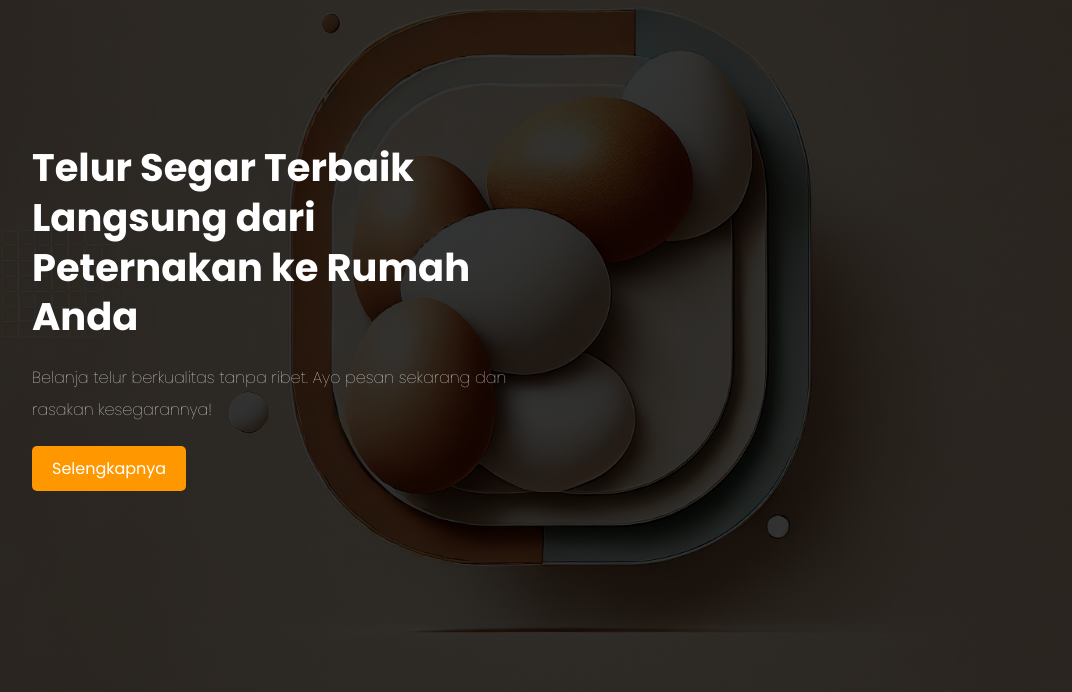
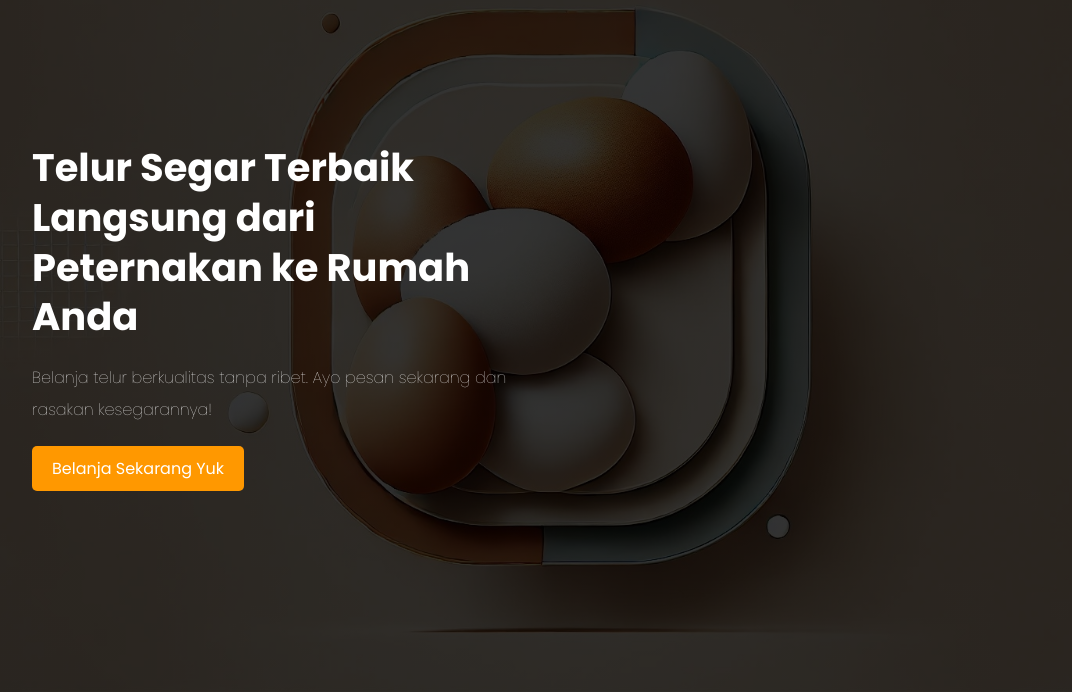
Before and after one commit to rajibmuh/telurku-sayang, a website: page public/index.html in a window 1280 px wide. Shown: the part 108-800 px from the top of the page, without its empty margins (96-1168 px from the left). Drawn offline with Linux system fonts and the light colour scheme; sample sign-in values are in the browser's storage; files whose address does not match are found by name.

Commit message:
Pesan commit yang menjelaskan perubahan

```diff
--- a/public/index.html
+++ b/public/index.html
@@ -60,7 +60,7 @@
               <p>
                 Belanja telur berkualitas tanpa ribet. Ayo pesan sekarang dan rasakan kesegarannya!
               </p>
-              <a href="keranjang.html" class="btn">Selengkapnya</a>
+              <a href="keranjang.html" class="btn">Belanja Sekarang Yuk</a>
             </div>
           </div>
         </div>
```
Also changed, not shown: public/keranjang.html (+1 -0 lines).
